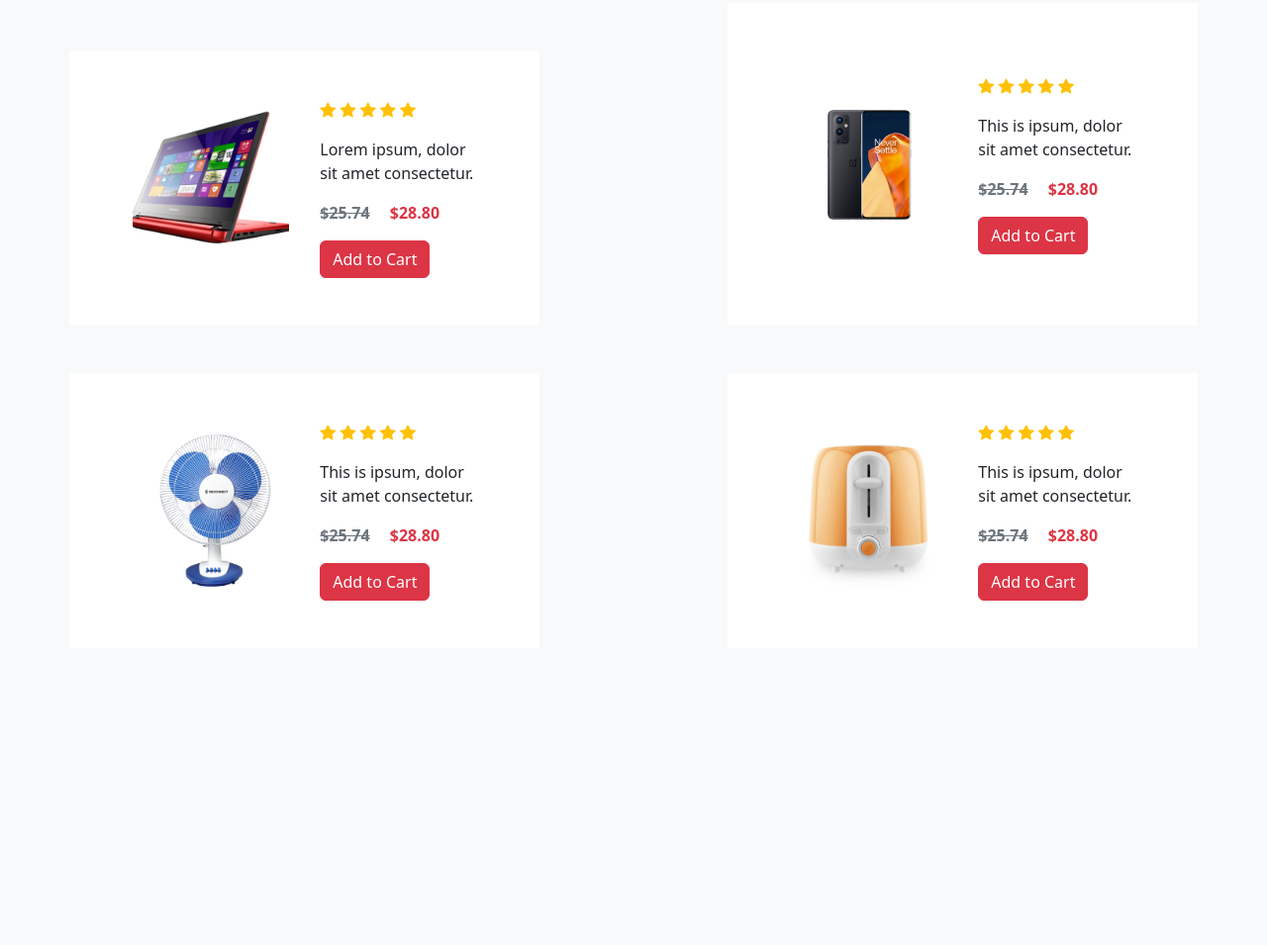
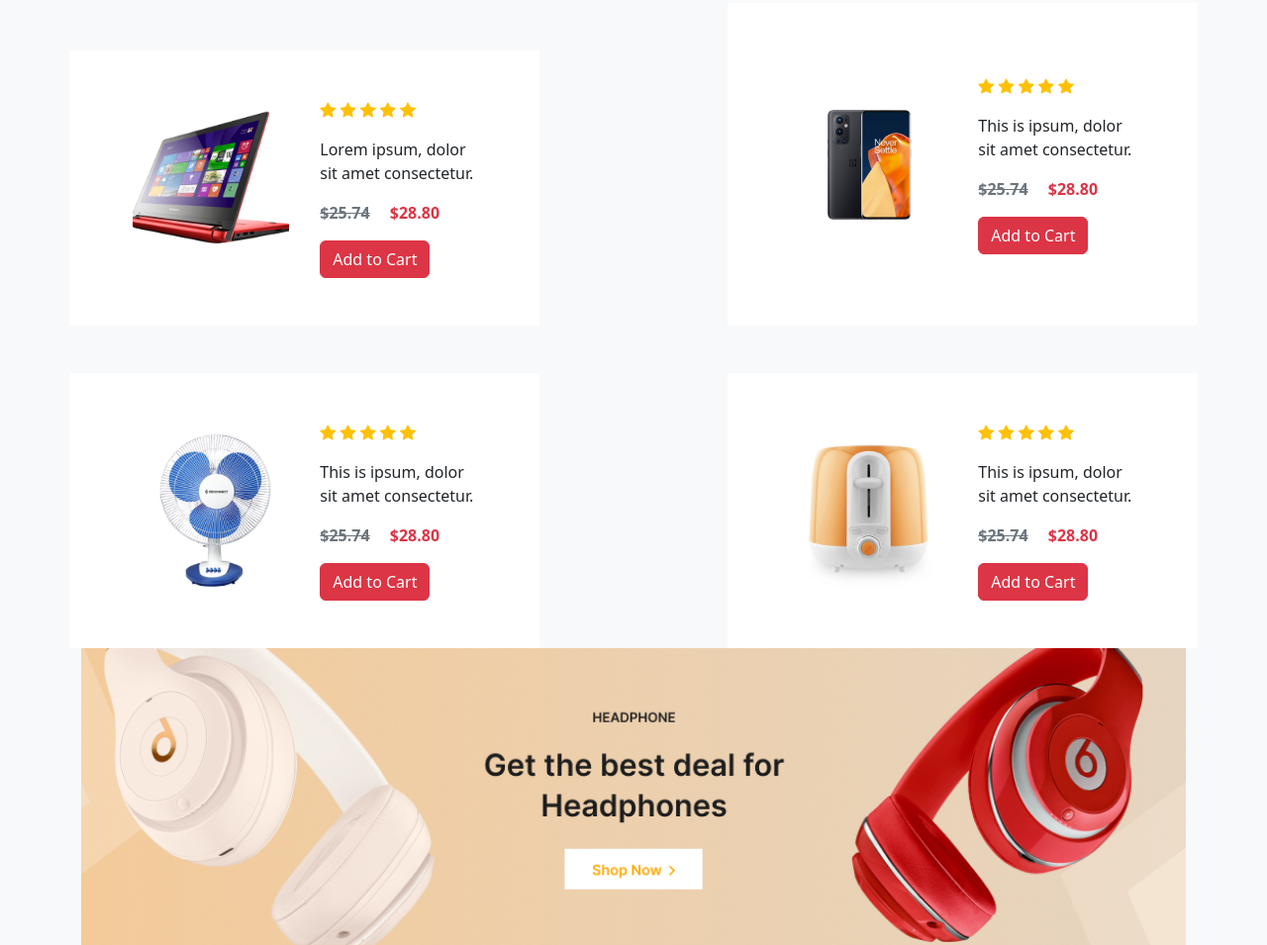
Before and after one commit to polash99y/Bootstrap-project-1, a plain HTML site: page index.html in a window 1280 px wide. Shown: the part 3245-4200 px from the top of the page at 99% size. Before the commit the page ends 3900 px from the top, so only its background shows below. Drawn offline with nearby package versions, Linux system fonts and the light colour scheme.

Commit message:
create a images section

```diff
--- a/index.html
+++ b/index.html
@@ -734,6 +734,13 @@
       </div>
     </section>
 
+    <section class="container">
+      <a href="#">
+        <div style="background-image: url(images/headphoneSlide.png);height: 300px; background-repeat: no-repeat;background-position: center; background-size: cover;">
+
+        </div>
+      </a>
+    </section>
 
 
     <!-- Javascript-Link -->
```
